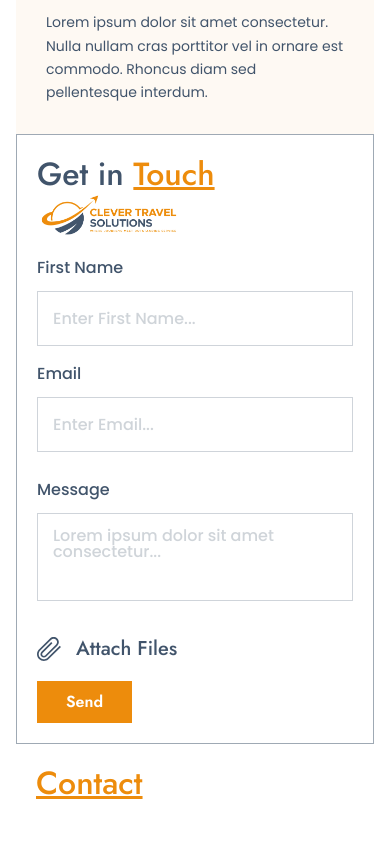
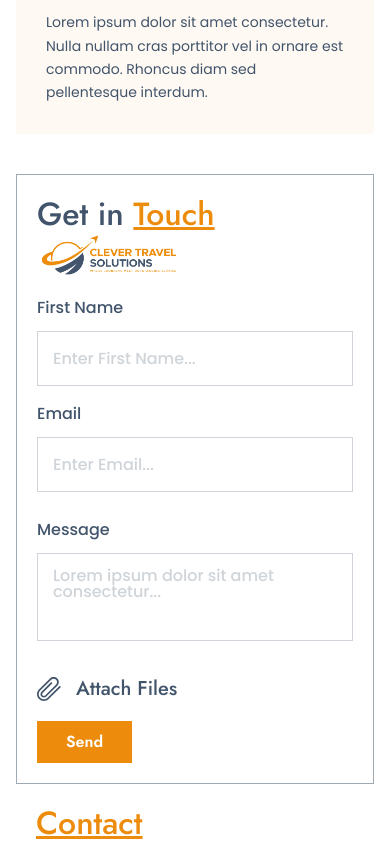
Before and after one commit to sumitbishnoi00/Clever-Travel, a React (Vite) app: page / in a window 390 px wide. Shown: the part 7560-8404 px from the top of the page. Built offline with nearby package versions, Linux system fonts and the light colour scheme.

Commit message:
add margin

```diff
--- a/src/components/common/Footer.jsx
+++ b/src/components/common/Footer.jsx
@@ -6,7 +6,7 @@ import Icons from './Icons'
 const Footer = () => {
   const currentYear = new Date().getFullYear();
   return (
-    <footer className='px-4 sm:mt-20 lg:mt-30 flex flex-col items-center justify-center' >
+    <footer className='px-4 lg:mt-30 md:mt-22 sm:mt-15 mt-10 flex flex-col items-center justify-center' >
       <div className='max-w-[1760px] mx-auto flex flex-col lg:flex-row w-full relative '>
         {/* form */}
         <div className='p-5 sm:p-8 md:p-10 lg:p-15 lg:max-w-260 w-full border border-cool-gray'>
--- a/src/components/common/Offer.jsx
+++ b/src/components/common/Offer.jsx
@@ -7,7 +7,7 @@ const Offer = ({image, frameImage, title, description, reverse = false }) => {
     <div className='flex justify-center'>
         <div className={` relative flex flex-col xl:flex-row items-center justify-center mx-auto ${reverse ? "xl:flex-row-reverse" : "" }`}>
             <div className=' relative z-10 max-w-75 sm:max-w-105 md:max-w-130 lg:max-w-162.5 xl:max-w-190 2xl:max-w-208 w-full mx-auto shrink-0'>
-                <img src={frameImage} alt="golden-frame" className={` absolute z-0 hidden 2xl:block pointer-events-none max-w-130.5 w-full top-0 ${reverse ? "-right-32" : "-left-32"}`} />
+                <img src={frameImage} alt="golden-frame" className={` absolute z-0 hidden min-[1720px]:block pointer-events-none max-w-130.5 w-full top-0 ${reverse ? "-right-32" : "-left-32"}`} />
                 <img src={image} alt={title} className=' relative z-10 w-full h-auto object-contain' />
             </div>
 
```
